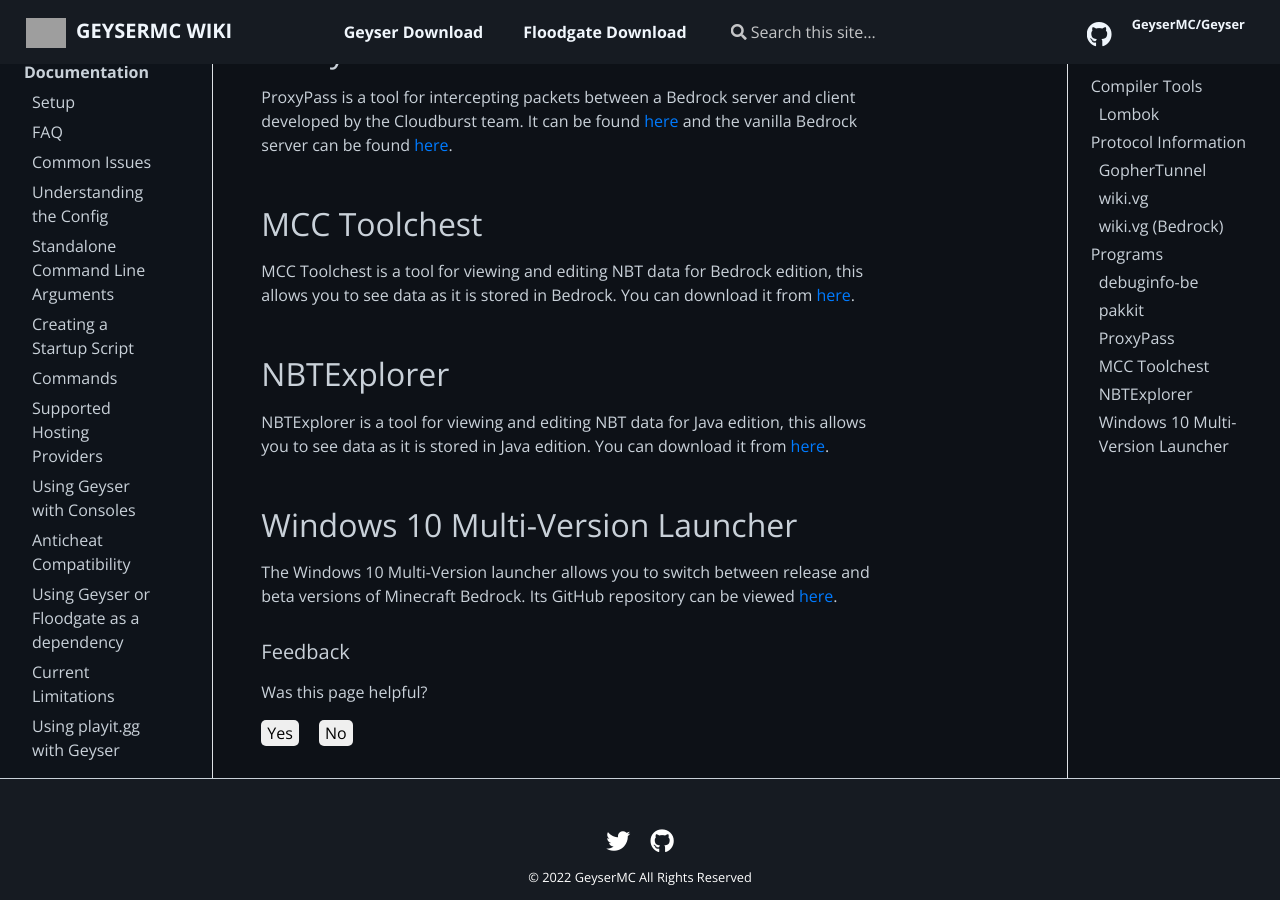
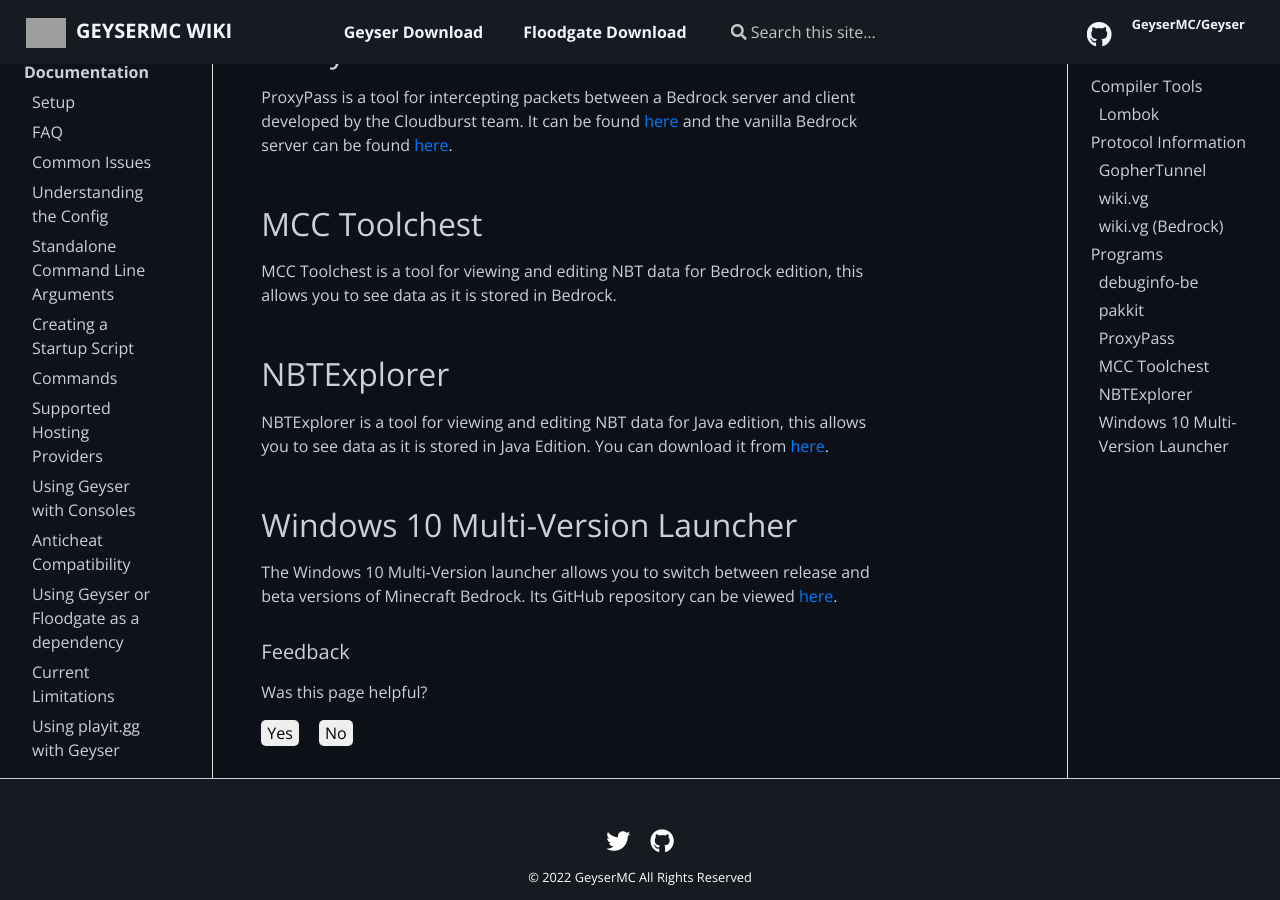
Before and after one commit to GeyserMC/GeyserWiki, a Jekyll site: the page built from _docs/other/developer-guide.md, in a window 1280 px wide and 900 px high, scrolled down 1930 px. Built offline with Jekyll 4.4.1, drawn with Linux system fonts in a browser that asks for light colours; grey boxes are pictures that could not be loaded.

Commit message:
Remove MCCTC dead download link
MCC ToolChest's website is long gone, so maybe remove it?

```diff
--- a/_docs/other/developer-guide.md
+++ b/_docs/other/developer-guide.md
@@ -45,10 +45,10 @@
 ProxyPass is a tool for intercepting packets between a Bedrock server and client developed by the Cloudburst team. It can be found [here](https://github.com/NukkitX/ProxyPass) and the vanilla Bedrock server can be found [here](https://www.minecraft.net/en-us/download/server/bedrock/).
 
 ## MCC Toolchest
-MCC Toolchest is a tool for viewing and editing NBT data for Bedrock edition, this allows you to see data as it is stored in Bedrock. You can download it from [here](http://mcctoolchest.com/).
+MCC Toolchest is a tool for viewing and editing NBT data for Bedrock edition, this allows you to see data as it is stored in Bedrock.
 
 ## NBTExplorer
-NBTExplorer is a tool for viewing and editing NBT data for Java edition, this allows you to see data as it is stored in Java edition. You can download it from [here](https://github.com/jaquadro/NBTExplorer/releases).
+NBTExplorer is a tool for viewing and editing NBT data for Java edition, this allows you to see data as it is stored in Java Edition. You can download it from [here](https://github.com/jaquadro/NBTExplorer/releases).
 
 ## Windows 10 Multi-Version Launcher
 The Windows 10 Multi-Version launcher allows you to switch between release and beta versions of Minecraft Bedrock. Its GitHub repository can be viewed [here](https://github.com/MCMrARM/mc-w10-version-launcher/).
```
